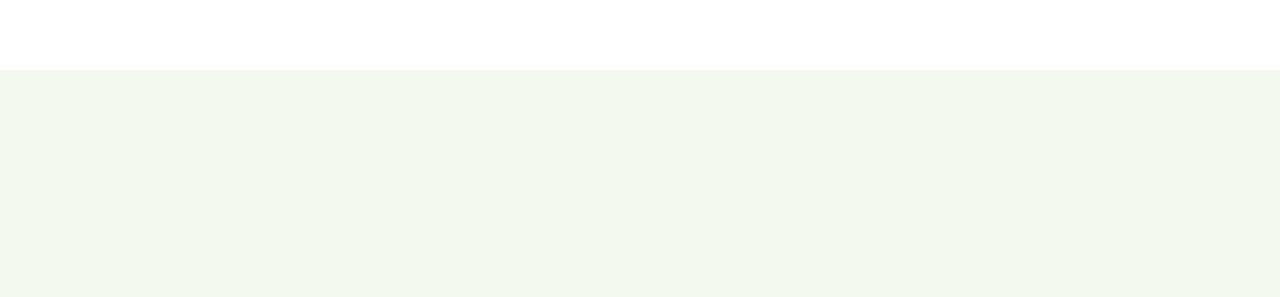
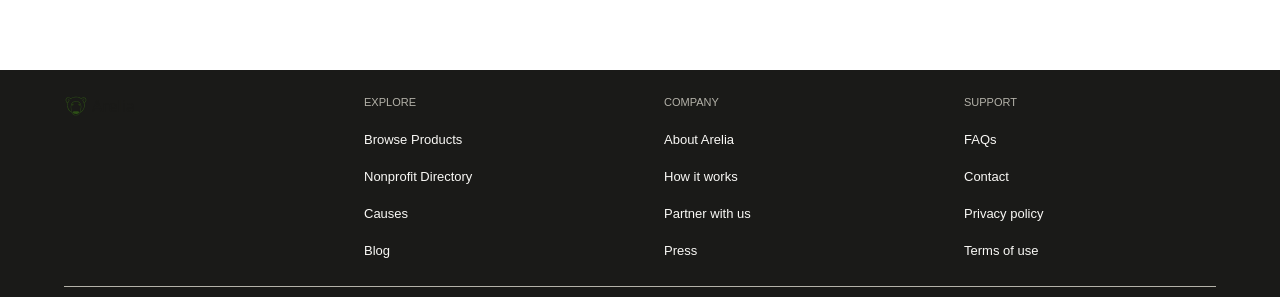
Before and after one commit to ShopArelia/arelia, a Next.js app: page / in a window 1280 px wide. Shown: the part 1780-2077 px from the top of the page. Before the commit the page ends 1850 px from the top, so only its background shows below. Built offline with nearby package versions, Linux system fonts and the light colour scheme; no server answers; the database is empty; a web font is replaced by a local one.

Commit message:
feat: add footer component to main page
Add a new Footer component to the page layout to provide navigation links and company information. This improves site navigation and user experience by offering consistent footer content across the application.

```diff
--- a/app/page.tsx
+++ b/app/page.tsx
@@ -9,6 +9,7 @@ import Divider from '@/components/Divider';
 import { getProducts, getNGOs, getBlogs } from '@/utils/supabase/database';
 import { Tables } from '@/types/supabase';
 import BlogPost from '@/components/BlogPost';
+import Footer from '@/components/Footer';
 
 export default async function Page() {
   const products: Array<Tables<'products'>> = await getProducts({ limit: 7});
@@ -132,7 +133,6 @@ export default async function Page() {
           </Link>
         </div>
 
-
         <div className='flex flex-col gap-6'>
           {blogs.map((blog, index) => (
             <Fragment key={blog.id}>
@@ -141,8 +141,10 @@ export default async function Page() {
             </Fragment>
           ))}
         </div>
+      </div>
 
-      </div>
+      {/* Footer */}
+      <Footer />
 
     </div>
   )
--- /dev/null
+++ b/components/Footer.tsx
@@ -0,0 +1,51 @@
+import Link from "next/link";
+import Image from "next/image";
+import Divider from "./Divider";
+
+export default function Footer() {
+    return (
+        <div className="w-full flex flex-col px-16 py-6 gap-6 bg-surface-400">
+            <div className="w-full flex gap-12">
+
+                <div className="w-full flex flex-col gap-3">
+                    <div className="flex gap-1">
+                        <Image src='./web_logo.svg' alt="Arelia logo"  width={24} height={24} unoptimized />
+                        Arelia
+                    </div>
+                </div>
+
+                <div className="w-full flex flex-col gap-5">
+                    <p className="text-caption text-surface-200 font-DMSans-400 leading-0">EXPLORE</p>
+                    <div className="flex flex-col gap-4">
+                        <p className="text-body-sm text-surface-50 font-DMSans-400 leading-0">Browse Products</p>
+                        <p className="text-body-sm text-surface-50 font-DMSans-400 leading-0">Nonprofit Directory</p>
+                        <p className="text-body-sm text-surface-50 font-DMSans-400 leading-0">Causes</p>
+                        <p className="text-body-sm text-surface-50 font-DMSans-400 leading-0">Blog</p>
+                    </div>
+                </div>
+
+                <div className="w-full flex flex-col gap-5">
+                    <p className="text-caption text-surface-200 font-DMSans-400 leading-0">COMPANY</p>
+                    <div className="flex flex-col gap-4">
+                        <p className="text-body-sm text-surface-50 font-DMSans-400 leading-0">About Arelia</p>
+                        <p className="text-body-sm text-surface-50 font-DMSans-400 leading-0">How it works</p>
+                        <p className="text-body-sm text-surface-50 font-DMSans-400 leading-0">Partner with us</p>
+                        <p className="text-body-sm text-surface-50 font-DMSans-400 leading-0">Press</p>
+                    </div>
+                </div>
+
+                <div className="w-full flex flex-col gap-5">
+                    <p className="text-caption text-surface-200 font-DMSans-400 leading-0">SUPPORT</p>
+                    <div className="flex flex-col gap-4">
+                        <p className="text-body-sm text-surface-50 font-DMSans-400 leading-0">FAQs</p>
+                        <p className="text-body-sm text-surface-50 font-DMSans-400 leading-0">Contact</p>
+                        <p className="text-body-sm text-surface-50 font-DMSans-400 leading-0">Privacy policy</p>
+                        <p className="text-body-sm text-surface-50 font-DMSans-400 leading-0">Terms of use</p>
+                    </div>
+                </div>
+
+            </div>
+            <Divider />
+        </div>
+    )
+}
```
